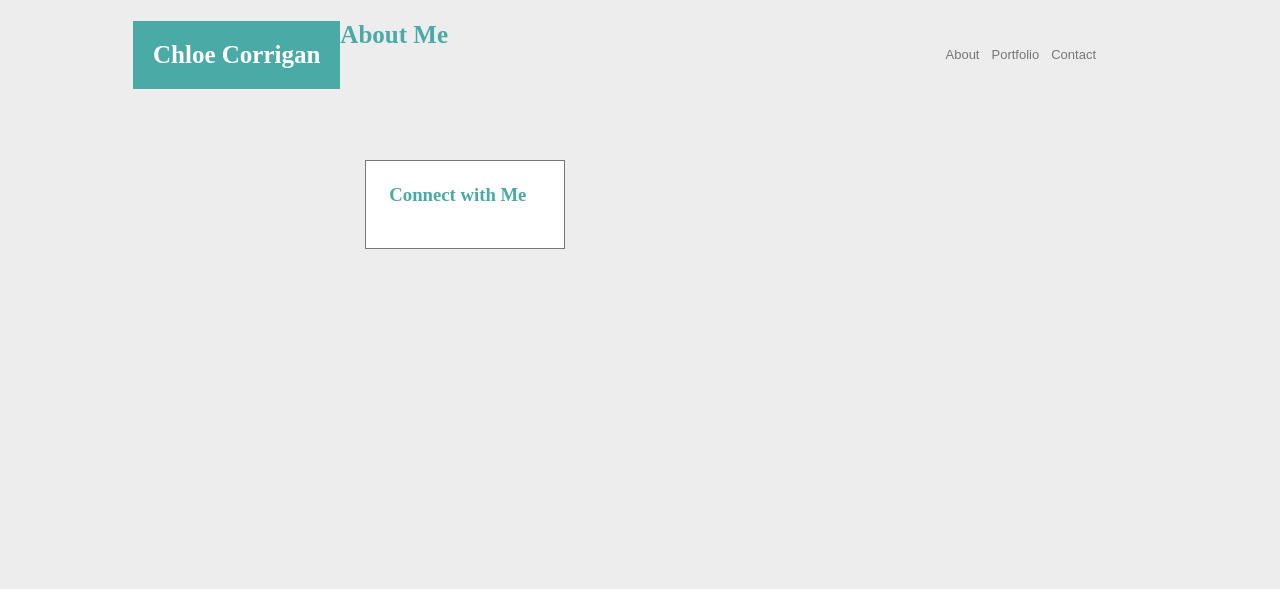
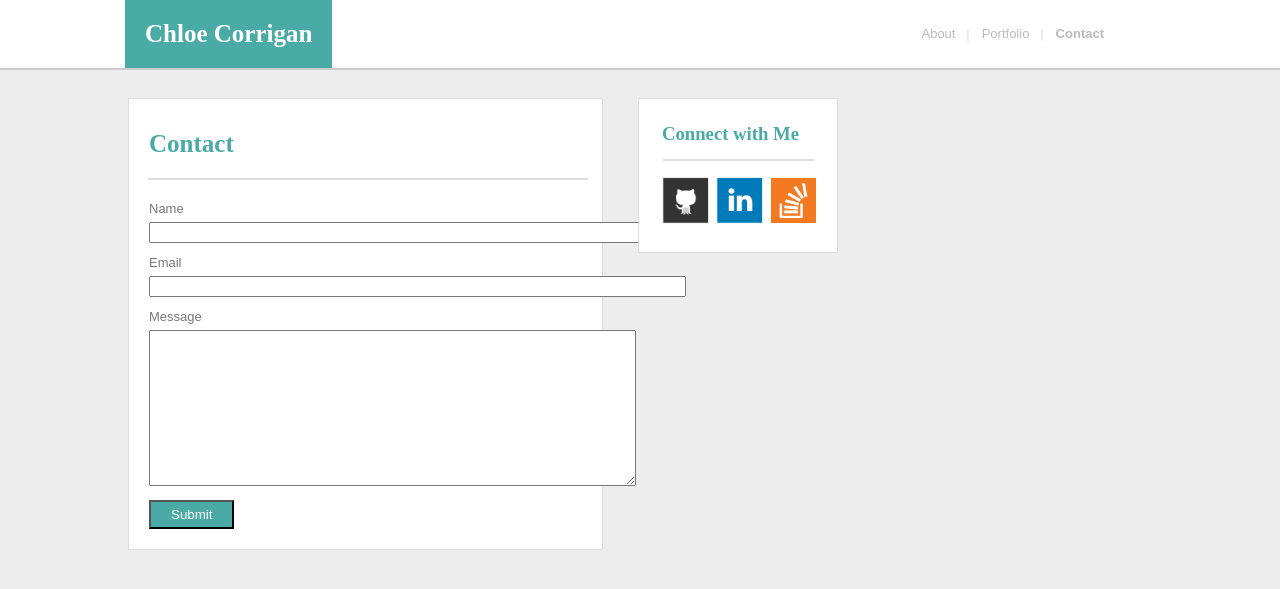
Before and after one commit to ChloeCacola/Basic-Portfolio, a PHP site: page /contact.html in a window 1280 px wide. Shown: the top 589 px of the page. Run offline with PHP 8.4, Linux system fonts and the light colour scheme.

Commit message:
all page update 11/10

```diff
--- a/assets/css/style.css
+++ b/assets/css/style.css
@@ -16,7 +16,7 @@ header {
 	padding: 0px;
 	text-decoration: none;
 	background: white;
-	border-bottom: solid 2px #777777;
+	border-bottom: solid 2px #cccccc;
 }
 
 h1 {
@@ -54,23 +54,26 @@ li {
 
 a {
 	text-decoration: none;
-	color: #777777;
+	color: #bbbbbb;
 }
 
-
+.active {
+	font-weight: bold;
+}
 
 #aboutMe {
 
 	padding-top: 10px;
-	padding-left: 15px;
+	padding-left: 20px;
 	padding-right: 15px;
 	margin-left: 120px;
 	margin-top: 90px;
 	margin-right: 10px;
+	margin-bottom: 40px;
 	width: 475px;
 	text-align: left;
 	background: #fff;
-	border: solid 1px #777777;
+	border: solid 1px #dddddd;
 	float: left;
 }
 
@@ -79,6 +82,7 @@ p {
 	color: #777777;
 	line-height: 2;
 	font-size: 13px;
+	margin-top: 35px;
 }
 
 h2 {
@@ -88,6 +92,7 @@ h2 {
 
 h3 {
 	color: #4aaaa5;
+	margin-bottom: 15px;
 }
 
 
@@ -95,6 +100,7 @@ h3 {
 #connect {
 	float: left;
 	width: 200px;
+	height: 155px;
 	padding: 5px;
 	padding-right: 20px;
 	margin: 40px;
@@ -102,5 +108,119 @@ h3 {
 	margin-left: 25px;
 	background: #ffffff;
 	text-align: center;
-	border: solid 1px #777777;
+	border: solid 1px #dddddd;
 }
+
+#lineBreak {
+	outline: solid #dddddd 1px;
+}
+
+#lineBreak2 {
+	outline: solid #dddddd 1px;
+	margin-left: 20px;
+	margin-right: 4px;
+	margin-bottom: 30px;
+}
+
+#kiki {
+	margin-right: 15px;
+	margin-top: 8px;
+	float:left;
+	vertical-align: text-top;
+}
+
+.socialMedia {
+	width: 50px;
+	height: 50px;
+}
+
+#stack {
+	width: 45px;
+	height: 45px;
+	margin-bottom: 2px;
+	margin-left: 2px;
+}
+
+#iconPosition {
+	margin-left: 15px;
+}
+
+#portfolio {
+
+	padding-top: 10px;
+	padding-left: 20px;
+	padding-right: 15px;
+	padding-bottom: 20px;
+	margin-left: 120px;
+	margin-top: 90px;
+	margin-right: 10px;
+	width: 475px;
+	text-align: left;
+	background: #fff;
+	border: solid 1px #dddddd;
+	float: left;
+	clear: both;
+}
+
+#contact {
+
+	padding-top: 10px;
+	padding-left: 20px;
+	padding-right: 15px;
+	padding-bottom: 20px;
+	margin-left: 120px;
+	margin-top: 90px;
+	margin-right: 10px;
+	width: 475px;
+	text-align: left;
+	background: #fff;
+	border: solid 1px #dddddd;
+	float: left;
+	clear: both;
+}
+
+#contactForm {
+	padding-top: 20px;
+}
+
+label {
+	font-family: arial;
+	font-size: 13px;
+	color: #777777;
+}
+
+#message {
+	margin-top: 5px;
+}
+
+#email {
+	margin-top: 5px;
+	margin-bottom: 10px;
+}
+
+#name {
+	margin-top: 5px;
+	margin-bottom: 10px;
+}
+
+#submitButton {
+	background: #4aaaa5;
+	margin-top: 10px;
+	padding-top: 5px;
+	padding-bottom: 5px;
+	padding-right: 20px;
+	padding-left: 20px;
+	color: #ffffff;
+}
+/*.footer {
+	position: absolute; bottom:0;left:0;
+	margin: 0px;
+	width: 100%;
+	padding: 0px;
+	background: #cccccc;
+	border-top: solid 4px #4aaaa5;
+}
+
+#copyright {
+	font-size: 10px;
+}*/
--- a/contact.html
+++ b/contact.html
@@ -3,33 +3,61 @@
 <head>
 	<title>Chloe Corrigan</title>
 	<link rel="stylesheet" type="text/css" href="assets/css/style.css">
+
+
 </head>
 <body>
+
+<header>
 	<h1>Chloe Corrigan</h1>
 
 	<nav>
 		<ul>
-			<li><a href="index.html">About</a></li>
-			<li><a href="portfolio.html">Portfolio</a></li>
-			<li><a href="contact.html" class="active">Contact</a></li>
+			<li><a href="index.html">About &nbsp; <font color="#dddddd">|</font></a></li>
+			<li><a href="portfolio.html">Portfolio &nbsp; <font color="#dddddd">|</font></a></li>
+			<li><a class="active" href="contact.html">Contact </a></li>
 		</ul>
 	</nav>
+</header>
 
-<div id="contact">
 
-	<h2>About Me</h2>
+	<section id="contact">
 
-	<div id=lineBreak></div>
+		<h2>Contact</h2>
 
-<!-- 	form for contact goes in this div -->
+		<div id="lineBreak"></div>
 
-</div>
+
+		<form id="contactForm" action="#" method="POST" enctype="multipart/form-data">
+			<div class="row">
+				<label for="name">Name</label><br/>
+				<input id="name" class="input" name="name" type="text" value="" size="64" /><br/>
+			</div>
+			<div class="row">
+				<label for="email">Email</label><br />
+				<input id="email" class="input" name="email" type="text" value="" size="64" /><br/>
+			</div>
+			<div class="row">
+				<label for="message">Message</label><br/>
+				<textarea id="message" class="input" name="message" rows="10" cols="58"></textarea><br/>
+			</div>
+				<input id="submitButton" type="submit" value="Submit"/>
+		</form>
+	</section>
+
 
 <div id="connect">
 	<h3>Connect with Me</h3>
-	<a href=""><img src=""></a>
-	<a href=""><img src=""></a>
-	<a href=""><img src=""></a>
+
+	<div id="lineBreak2"></div>
+		<div id="iconPosition">
+			<a href="https://github.com/ChloeCacola"><img class="socialMedia" src="assets/images/github.png" alt="Github ChloeCacola"></a>
+
+			<a href="https://www.linkedin.com/in/chloe-corrigan-743a064a
+		"><img class="socialMedia" src="assets/images/LinkedIn.png" alt="LinkedIn Chloe Corrigan"></a>
+
+			<a href="http://stackexchange.com/users/9481143/chloe-corrigan"><img  id="stack" src="assets/images/Stack Overflow.png" alt="Stack Overflow Chloe Corrigan"></a>
+		</div>
 </div>
 
 <footer></footer>
```
Also changed, not shown: index.html (+16 -8 lines), portfolio.html (+35 -11 lines), assets/images/LinkedIn.png (added), assets/images/Stack Overflow.png (added), assets/images/github.png (added).
